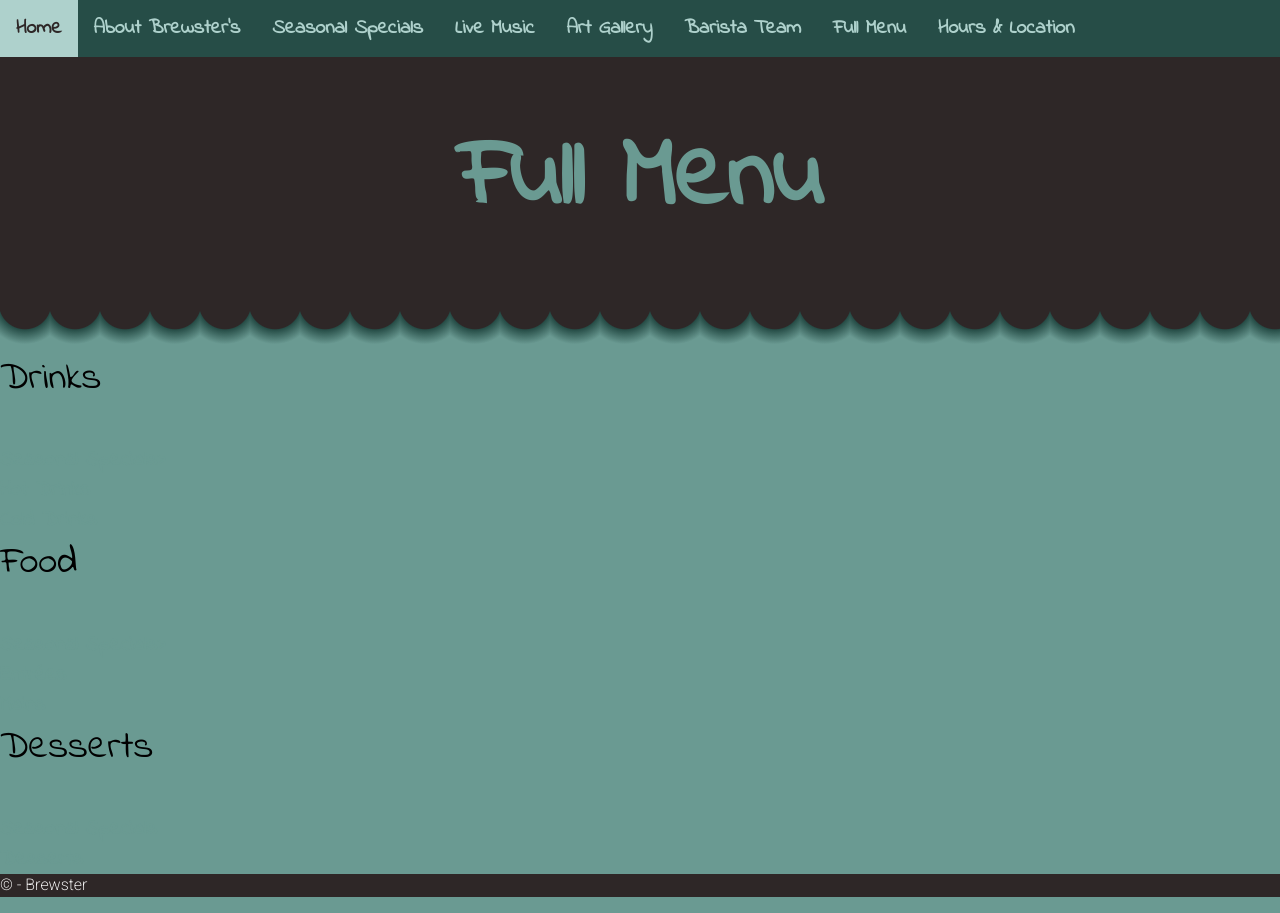
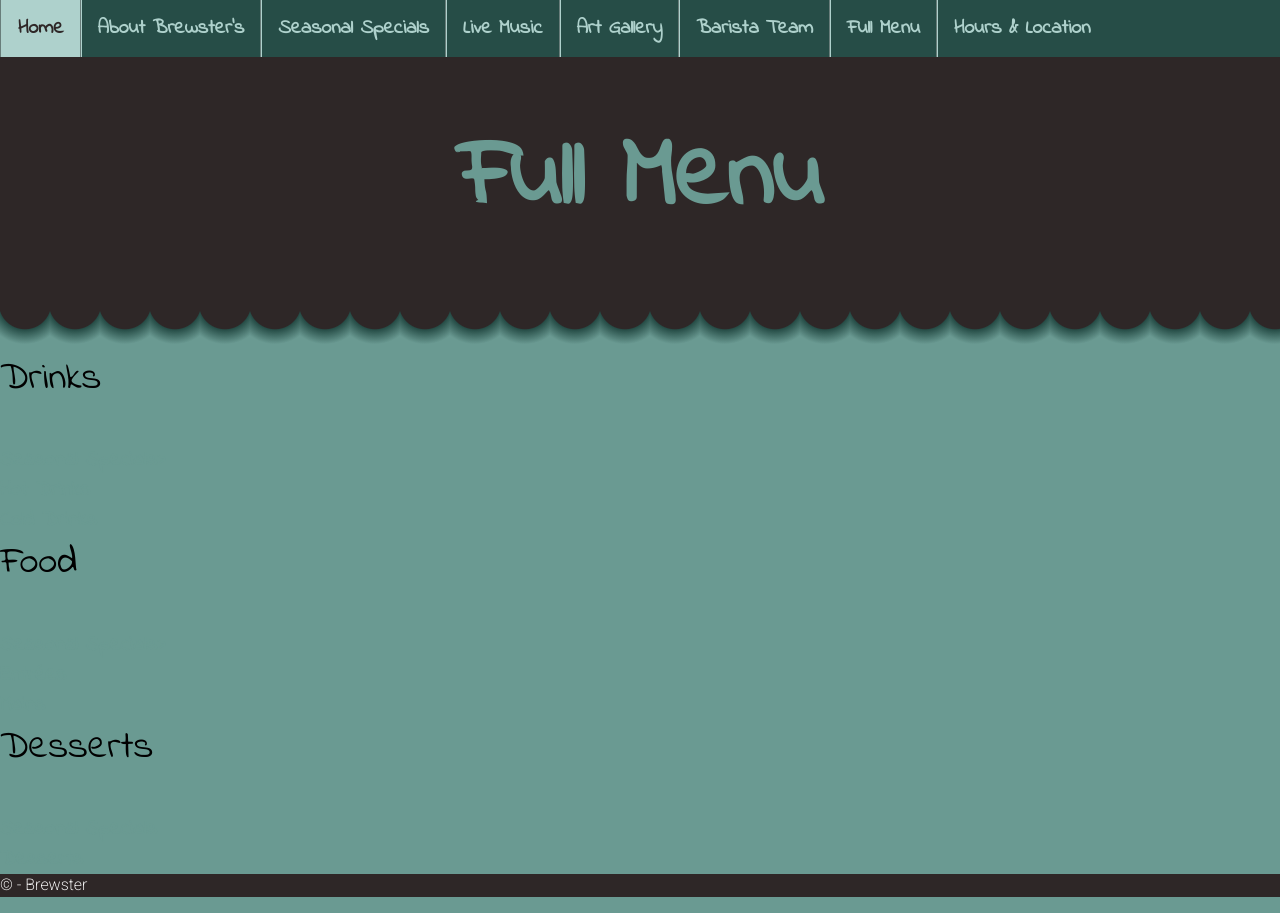
Before and after one commit to gaiagaya/brewster-coffee-fun, a plain HTML site: page menu.html in a window 1280 px wide. Drawn offline with Linux system fonts and the light colour scheme.

Commit message:
added border in navbar, fixed home link issue on full menu page

```diff
--- a/menu.html
+++ b/menu.html
@@ -13,7 +13,7 @@
     <body>
         <main>
             <nav class="navbar">
-                <a class="active" href=#home>Home</a>
+                <a class="active" href=index.html#home>Home</a>
                 <a href=index.html#about>About Brewster's</a>
                 <a href=index.html#blackboards>Seasonal Specials</a>
                 <a href=index.html#music>Live Music</a>
--- a/style.css
+++ b/style.css
@@ -44,6 +44,7 @@ h1 {
     font-family: var(--handwriting);
     font-weight: bold;
     color: var(--lightbrew);
+    border-left: 2px groove var(--lightbrew);
 }
 
 .navbar a:hover {
```
